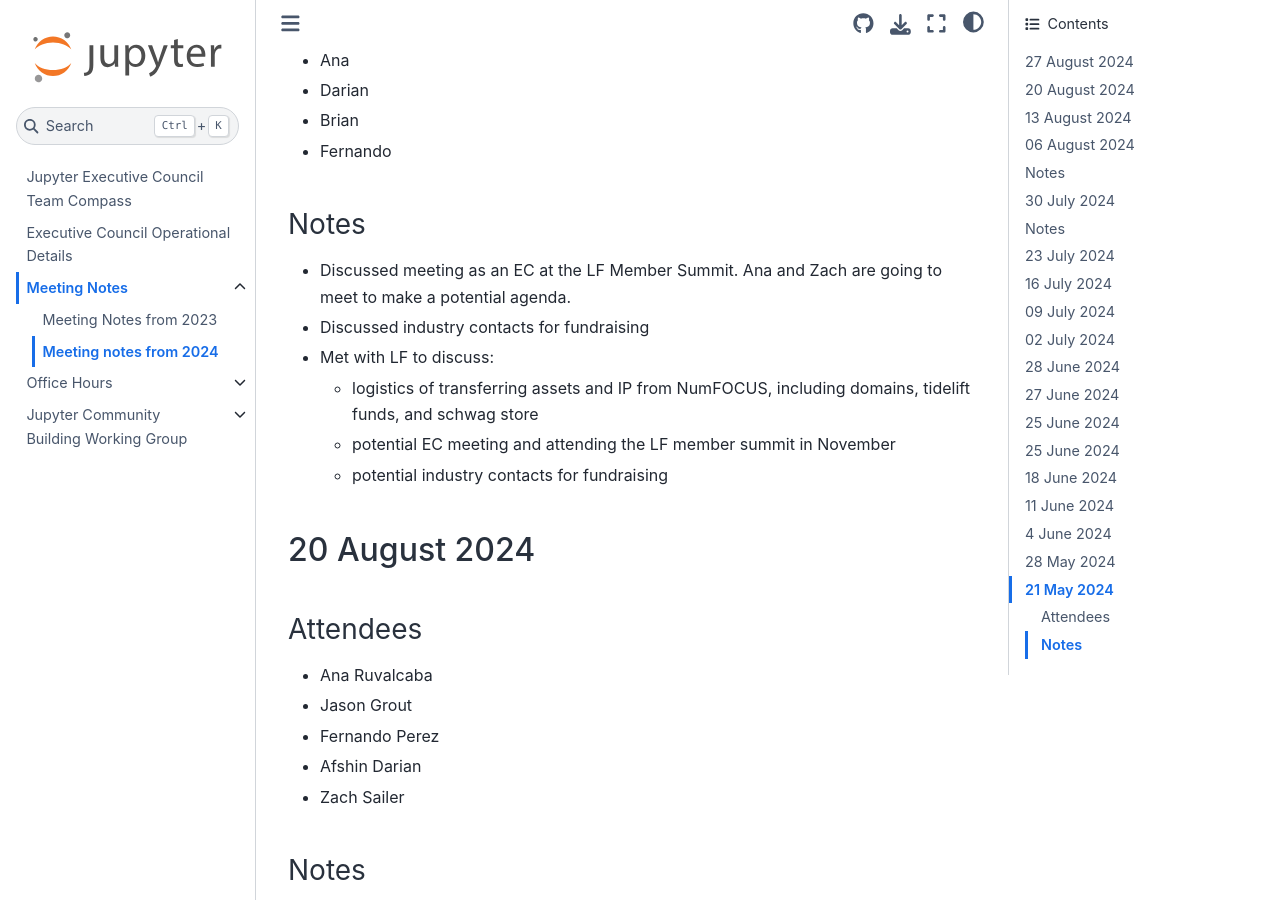
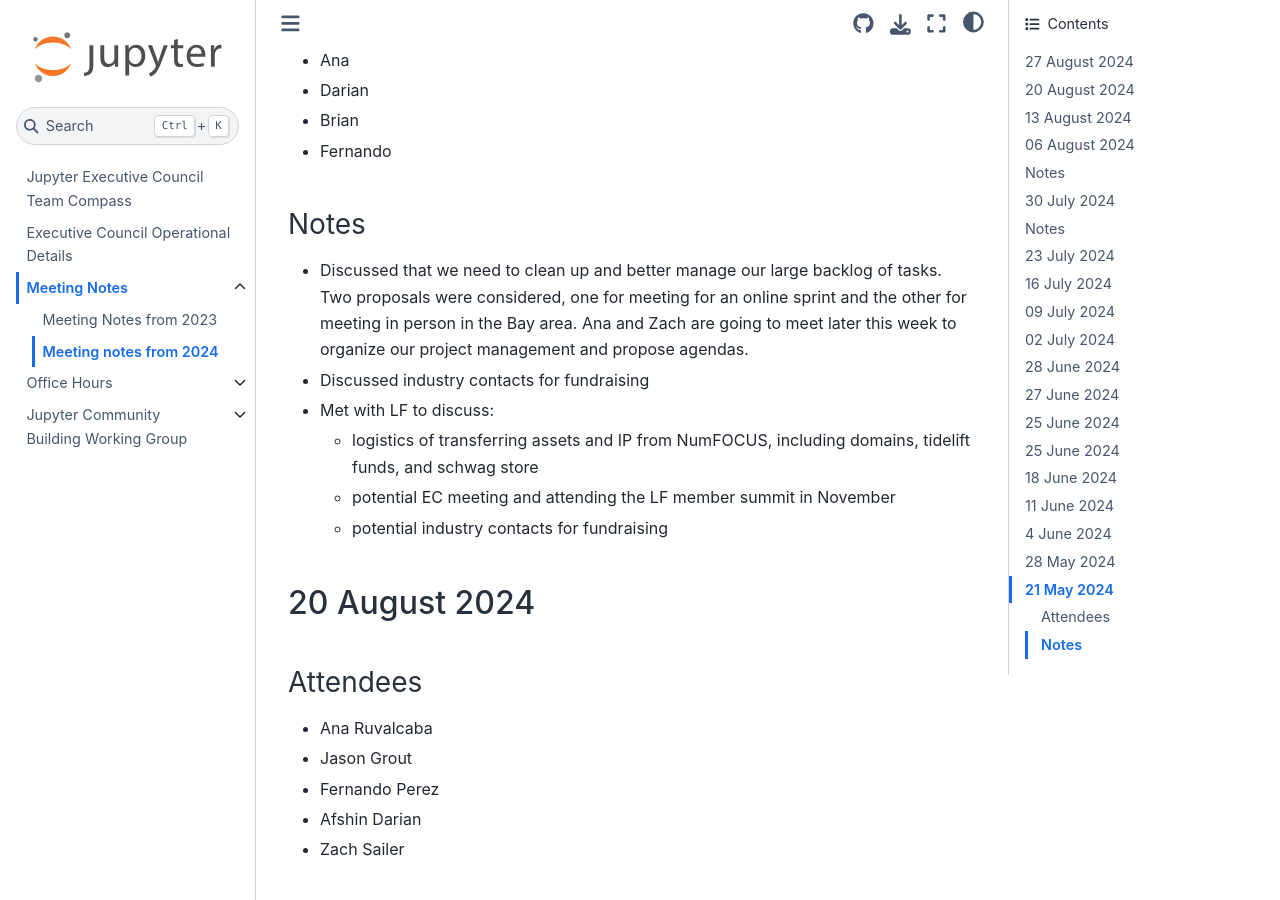
Before and after one commit to jupyter-governance/ec-team-compass, a Sphinx documentation site: the page built from docs/meeting_notes/2024.md, in a window 1280 px wide and 900 px high, scrolled down 306 px. Built offline with Sphinx 7.4.7 and the Sphinx Book theme 1.1.4, drawn with Linux system fonts in a browser that asks for light colours.

Commit message:
Update 2024.md

```diff
--- a/docs/meeting_notes/2024.md
+++ b/docs/meeting_notes/2024.md
@@ -12,7 +12,7 @@
 
 ### Notes
 
-* Discussed meeting as an EC at the LF Member Summit. Ana and Zach are going to meet to make a potential agenda.
+* Discussed that we need to clean up and better manage our large backlog of tasks. Two proposals were considered, one for meeting for an online sprint and the other for meeting in person in the Bay area. Ana and Zach are going to meet later this week to organize our project management and propose agendas.
 * Discussed industry contacts for fundraising
 * Met with LF to discuss:
   * logistics of transferring assets and IP from NumFOCUS, including domains, tidelift funds, and schwag store
```
